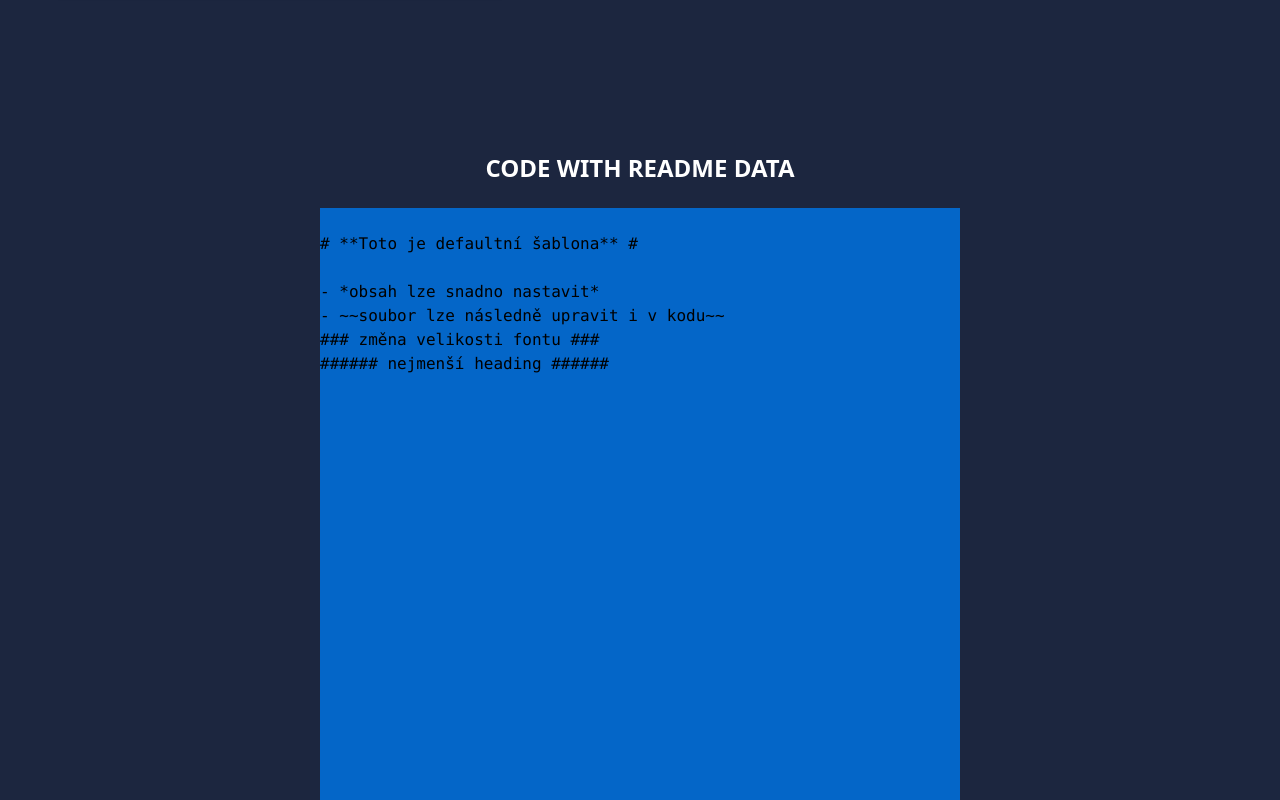
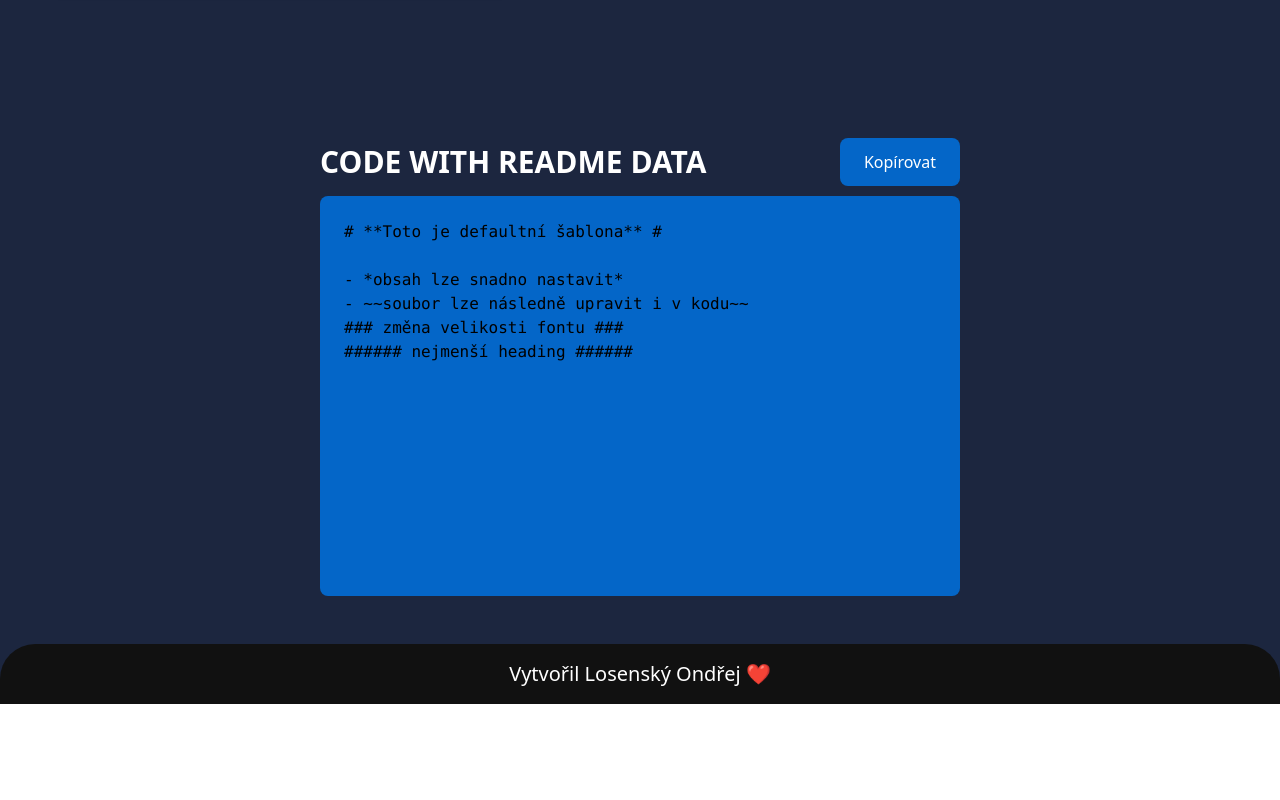
Before and after one commit to OndrejLosensky/generate-readme, a React (Create React App) app: page / in a window 1280 px wide. Shown: the part 860-1660 px from the top of the page. After the commit the page ends 1564 px from the top, so only its background shows below. Built offline with nearby package versions, Linux system fonts and the light colour scheme; the HTML template or start-up script is replaced by a standard one.

Commit message:
uprava vzhledu a sablony

```diff
--- a/src/components/createReadme/CreateReadme.js
+++ b/src/components/createReadme/CreateReadme.js
@@ -37,14 +37,13 @@ function CreateReadme() {
 ### **Verze:** ###
   ${version1}
 
-###  **Datum:** ###
-  ${date}
-
 ###  **Licence:** ###
   ${license}
 
 ### **Kontakt:** ###
   ${contact}
+
+####### název souboru: README.MD | datum vytvoření: ${date} ######
     `;
 
     setGeneratedReadme(readmeContent);
@@ -201,16 +200,30 @@ function CreateReadme() {
 
         </div>
         {/* Sekce pro zobrazení výstupu*/}
-        <h2 className='uppercase text-2xl font-semibold text-whiteText text-center py-6'> code with readme data </h2>
-        <div className='h-screen flex justify-center items-start'>
-          <div className='bg-buttonColor h-[600px] w-1/2 overflow-auto'>
-          <pre>
-            <code>
-              {generatedReadme}
-            </code>
-          </pre>
+        <div className='w-full h-[80%] mb-12 flex justify-center items-center'>
+          <div className='w-1/2'>
+            <div className='flex flex-row justify-between'>
+              <h2 className='uppercase text-3xl font-semibold text-whiteText text-left py-4 flex-grow-1'> code with readme data </h2>
+              <div className='flex items-center justify-end'>
+                <button className='px-6 py-3 text-whiteText bg-buttonColor rounded-lg
+                hover:bg-buttonHover duration-300'>
+                  Kopírovat
+                </button>
+              </div>
+            </div>
+
+            <div className='h-1/2 flex justify-center items-start'>
+              <div className='bg-buttonColor rounded-lg h-[400px] w-full overflow-auto px-6'>
+                <pre>
+                  <code>
+                    {generatedReadme}
+                  </code>
+                </pre>
+              </div>
+            </div>
           </div>
         </div>
+
 
 
       </div>
```
